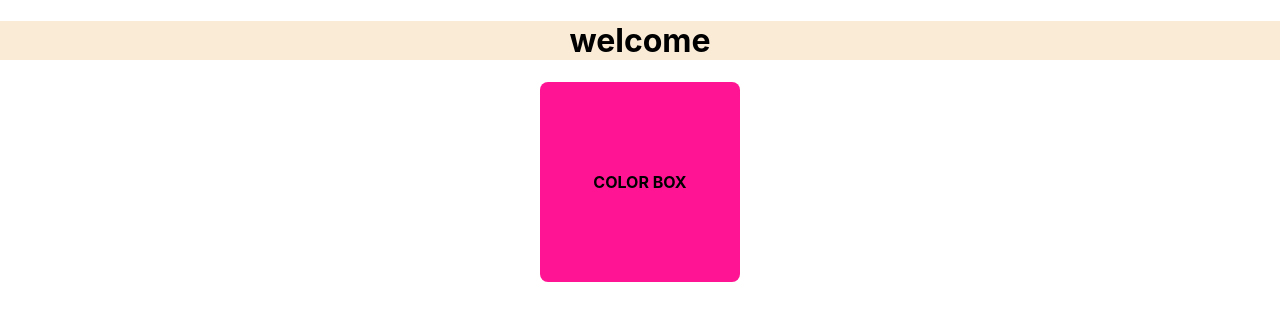
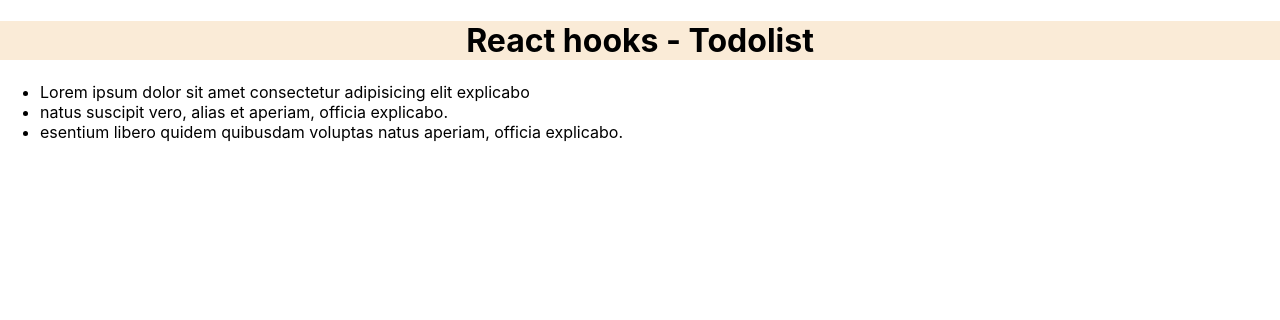
Before and after one commit to hitnei/react-hooks-basic, a React (Create React App) app: page / in a window 1280 px wide. Shown: the top 320 px of the page. Built offline with nearby package versions, Linux system fonts and the light colour scheme.

Commit message:
remove todolist

```diff
--- a/src/App.js
+++ b/src/App.js
@@ -1,12 +1,40 @@
+import { useState } from "react";
 import "./App.scss";
-import ColorBox from "./components/ColorBox";
+import TodoList from "./components/ColorBox/TodoList";
 
 function App() {
+  const [todoList, setTodoList] = useState([
+    {
+      id: 1,
+      title:
+        "Lorem ipsum dolor sit amet consectetur adipisicing elit explicabo",
+    },
+    {
+      id: 2,
+      title: "natus suscipit vero, alias et aperiam, officia explicabo.",
+    },
+    {
+      id: 3,
+      title:
+        "esentium libero quidem quibusdam voluptas natus aperiam, officia explicabo.",
+    },
+  ]);
+
+  const handleTodoClick = (id) => {
+    const index = todoList.findIndex((x) => x.id === id);
+    console.log("🚀 ~ file: App.js ~ line 27 ~ handleTodoClick ~ index", index);
+    if (index < 0) return;
+
+    const newTodoList = [...todoList];
+    newTodoList.splice(index, 1);
+    setTodoList(newTodoList);
+  };
+
   return (
     <div className="app">
-      <h1>welcome</h1>
+      <h1>React hooks - Todolist</h1>
 
-      <ColorBox />
+      <TodoList todos={todoList} onTodoClick={handleTodoClick} />
     </div>
   );
 }
--- /dev/null
+++ b/src/components/ColorBox/TodoList/index.jsx
@@ -0,0 +1,34 @@
+import React from "react";
+import PropTypes from "prop-types";
+
+TodoList.propTypes = {
+  todos: PropTypes.array,
+  onTodoClick: PropTypes.func,
+};
+
+TodoList.defaultProps = {
+  todos: [],
+  onTodoClick: null,
+};
+
+function TodoList(props) {
+  const { todos, onTodoClick } = props;
+
+  const handleClick = (id) => {
+    if (onTodoClick) {
+      onTodoClick(id);
+    }
+  };
+
+  return (
+    <ul className="todo-list">
+      {todos.map((todo) => (
+        <li key={todo.id} onClick={() => handleClick(todo.id)}>
+          {todo.title}
+        </li>
+      ))}
+    </ul>
+  );
+}
+
+export default TodoList;
```
